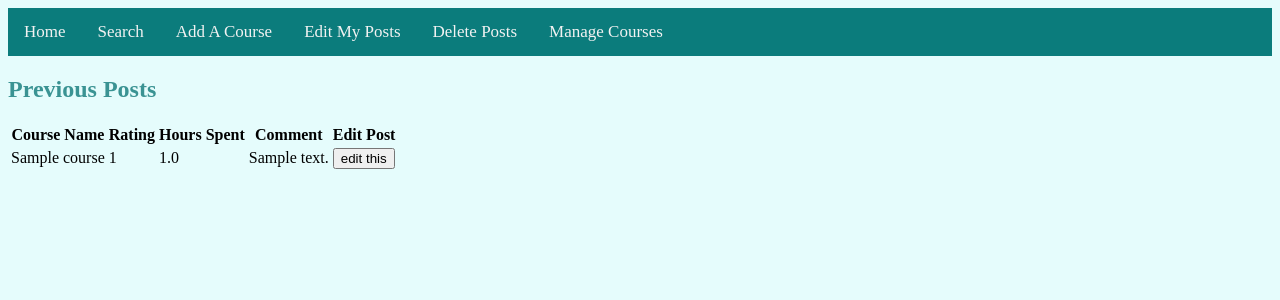
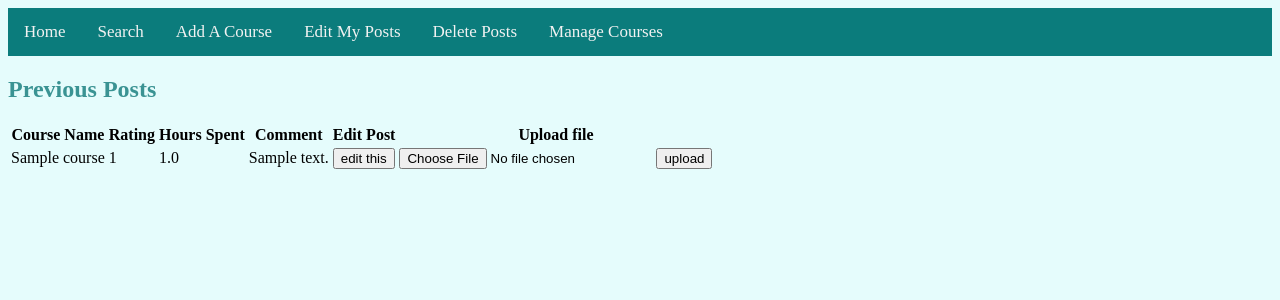
Before and after one commit to beryce/CourseGuide, a Flask app: page /editPosts/ in a window 1280 px wide. Shown: the top 300 px of the page. Run offline with Flask 2, Linux system fonts and the light colour scheme; the visitor is signed in with stand-in values (Sample User, id 1); tables that the repository leaves empty hold one stand-in row (values such as "Sample post"); some libraries are stand-ins or nearby versions.

Commit message:
fixed rate course

```diff
--- a/app.py
+++ b/app.py
@@ -1,9 +1,11 @@
 from flask import (Flask, url_for, render_template, request, redirect, flash, session, json, jsonify)
+from werkzeug import secure_filename
 import MySQLdb
 import math, random, string
 import courseBrowser
 import os
 import bcrypt
+import imghdr
 
 ''' Create a connection to the c9 database. '''
 conn = MySQLdb.connect(host='localhost',
@@ -14,6 +16,9 @@
 app = Flask(__name__)
 
 app.secret_key = ''.join([random.choice(string.ascii_letters + string.digits) for n in xrange(32)])
+
+app.config['UPLOADS'] = 'uploads'
+app.config['MAX_UPLOAD'] = 256000
 
 ''' Route for a home page and renders the home template.'''
 @app.route('/')
@@ -166,10 +171,37 @@
 
 @app.route('/editPostAjax/', methods=['POST'])
 def editPostAjax():
-    cid  = request.args.get('courseId')
+    # cid  = request.args.get('courseId')
+    cid = 1
     print("Foooo")
     print(cid)
     return redirect(url_for('createPost', cid=cid))
+
+@app.route('/upload/', methods=["GET", "POST"])
+def file_upload():
+    conn = courseBrowser.getConn('c9')
+    if request.method == 'GET':
+        return render_template('form.html',src='',nm='')
+    else:
+        try:
+            f = request.files['file']
+            pid = request.form.get('pid', 1)
+            fsize = os.fstat(f.stream.fileno()).st_size
+            print 'file size is ',fsize
+            if fsize > app.config['MAX_UPLOAD']:
+                raise Exception('File is too big')
+            mime_type = imghdr.what(f)
+            if mime_type.lower() not in ['jpeg','gif','png', 'pdf']:
+                raise Exception('Not a JPEG, GIF or PNG: {}'.format(mime_type))
+            filename = secure_filename('{}.{}'.format(pid, mime_type))
+            pathname = os.path.join(app.config['UPLOADS'], filename)
+            f.save(pathname)
+            courseBrowser.insertFile(conn, pid, filename)
+            flash('Upload successful')
+            return redirect(request.referrer)
+        except Exception as err:
+            flash('Upload failed {why}'.format(why=err))
+            return redirect(request.referrer)
 
 #we need a main init function
 if __name__ == '__main__':
--- a/courseBrowser.py
+++ b/courseBrowser.py
@@ -87,8 +87,8 @@
 def rate_course(conn, uid, cid, rating, hours, comments):
     '''insert or update the user's rating for a course'''
     curs = conn.cursor(MySQLdb.cursors.DictCursor)
-    curs.execute('insert into posts(uid, cid, rating, comments, hours) values (%s, %s, %s, %s, %s) on duplicate key update uid=%s,cid=%s,rating=%s,hours=%s,comments=%s',
-    (uid, cid, rating, hours, comments))
+    curs.execute('insert into posts(uid, cid, rating, hours, comments) values (%s, %s, %s, %s, %s) on duplicate key update uid=%s,cid=%s,rating=%s,hours=%s,comments=%s',
+    (uid, cid, rating, hours, comments,uid, cid, rating, hours, comments))
     return True
 
 def post_exists(conn, uid, cid):
@@ -135,3 +135,11 @@
     curs = conn.cursor(MySQLdb.cursors.DictCursor)
     curs.execute('select pid, posts.cid as courseId, usrs.name, entered, rating, comments, hours, cs.name as cName from posts inner join users as usrs inner join courses as cs where posts.uid = %s and posts.uid = usrs.uid and posts.cid = cs.cid', [uid])
     return curs.fetchall()
+
+def insertFile(conn, pid, filename):
+    curs = conn.cursor(MySQLdb.cursors.DictCursor)
+    print("INSERTING FILE")
+    curs.execute('''insert into picfile(pid,filename) values (%s,%s)
+                on duplicate key update filename = %s''',
+                [pid, filename, filename])
+    print("FILE INSERTED")
--- a/static/rating.js
+++ b/static/rating.js
@@ -1,6 +1,6 @@
 /* global $ */
 
-var editPostUrl = "{{url_for('editPostAjax')}}"
+var editPostUrl = "{{url_for('editPostAjax')}}";
 $("#past-posts").on("click", ".edit-post-button", function(event) {
     console.log("BUTTON CLICKED")
     var post = $(this).closest("tr");
--- a/templates/allPosts.html
+++ b/templates/allPosts.html
@@ -11,6 +11,7 @@
         <th>Hours Spent</th>
         <th>Comment</th>
         <th>Edit Post</th>
+        <th>Upload file</th>
     </tr>
 
     {%for post in posts%}
@@ -22,6 +23,12 @@
         <td class="hours">{{post.hours}}</td>
         <td class="comments">{{post.comments}}</td>
         <td><button class="edit-post-button">edit this</button></td>
+        <td><form method="post" action={{ url_for('file_upload') }} enctype="multipart/form-data">
+            <input type="hidden" name="pid" value="{{post.pid}}">
+            <label for="file"><input type="file" name="file"></label>
+            <input type="submit" value="upload">
+            </form>
+        </td>
     </tr>
     {% endfor %}
 </table>
```
Also changed, not shown: sql_scripts/make-tables.sql (+8 -4 lines).
